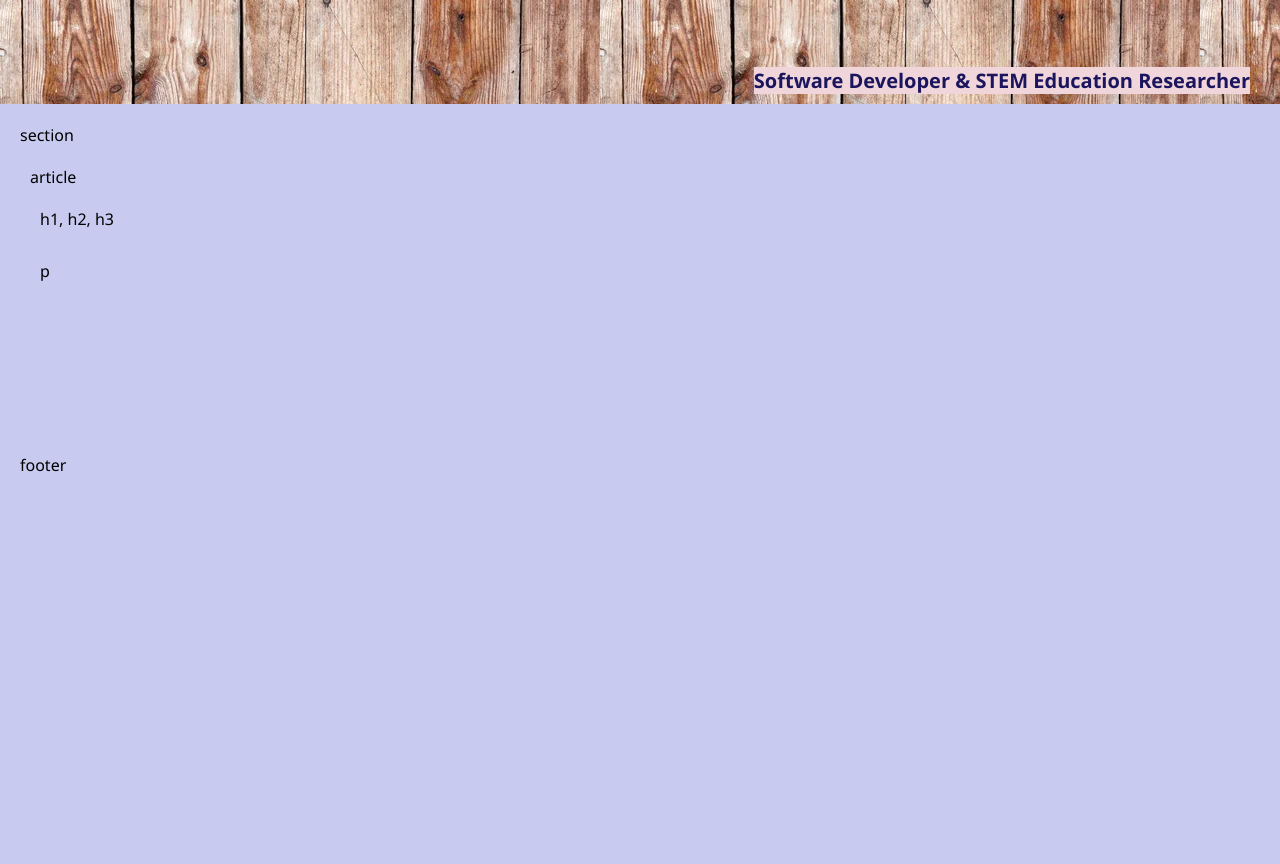
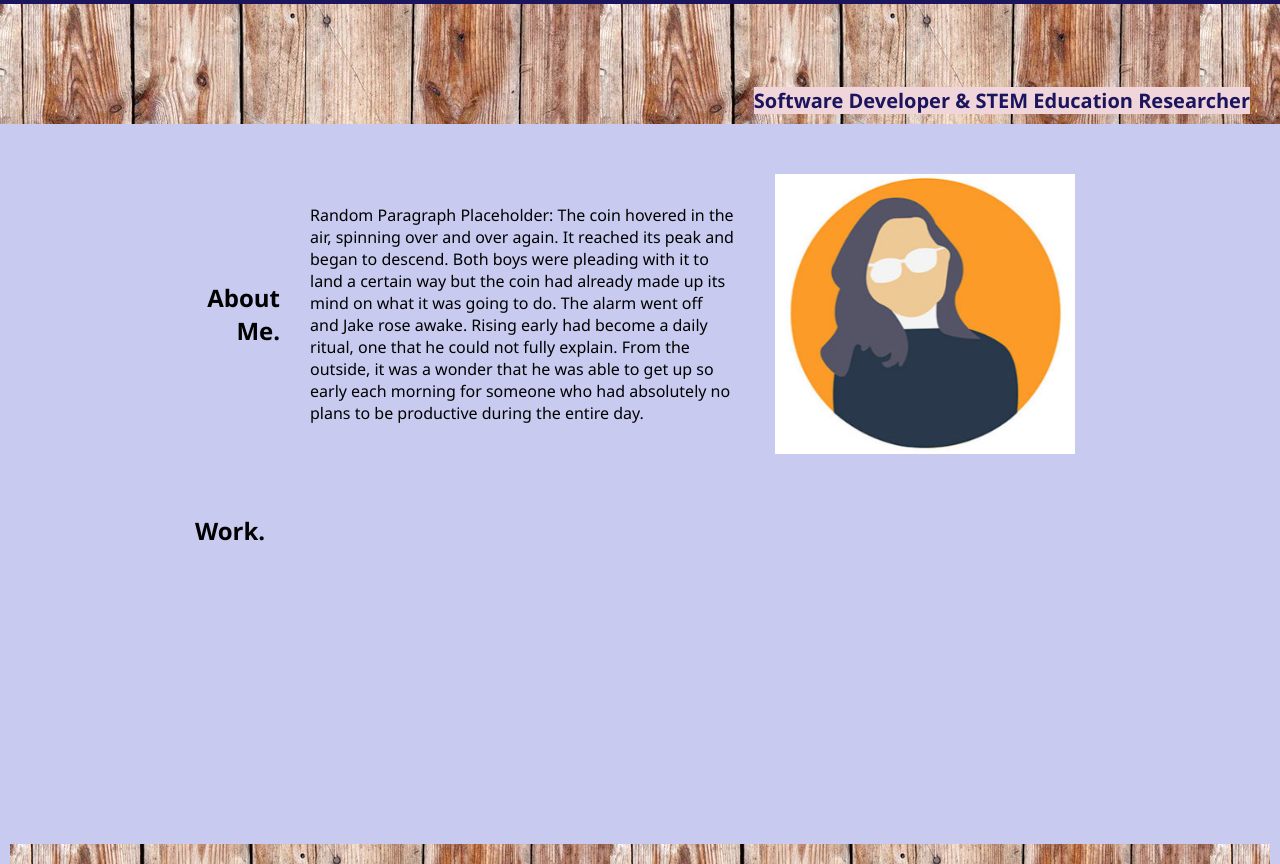
Before and after one commit to duffylaura/portfolio, a plain HTML site: page index.html in a window 1280 px wide. Shown: the part 77-941 px from the top of the page. Before the commit the page ends 800 px from the top, so only its background shows below. Drawn offline with Linux system fonts and the light colour scheme.

Commit message:
About Me section done.

```diff
--- a/assets/style.css
+++ b/assets/style.css
@@ -4,19 +4,19 @@
     --Nav-Background-Color: rgb(27, 21, 93);
     --Nav-Font-Color: rgb(240, 213, 218);
     --Body-Background-Color: rgb(200, 203, 239);
+    --Section-Border-Color: rgb(27, 21, 93);
 }
 
-/* .container {
+.container {
     padding: 20px 175px;
- } */
+ }
 
  nav {
     display: flex;
     justify-content: space-between;
     align-items: center;
     background-color: var(--Nav-Background-Color);
-    /* margin: 10px; */
-    padding: 10px;
+    padding: 20px;
     color: var(--Nav-Font-Color);
  }
 
@@ -40,7 +40,6 @@
     font-weight: bolder;
     color: var(--Large-Font-Color);
     background-image: url("./images/header-background/barn-wood-2.jpeg");
-    /*margin: 10px; */
     padding: 10px;
     height: 100px;
  }
@@ -57,31 +56,40 @@ body {
     font-family: 'Segoe UI', Tahoma, Geneva, Verdana, sans-serif;
  }
 
-.About-Me {
-
-}
-
-
-
-
-
-
-
-
-
- section {
+section {
    margin: 10px;
    padding: 10px;
    height: 300px;
  }
 
- article, article div {
-    padding: 10px;
-    margin: 10px 0 0 0;
- }
+.About-Me {
+   display: flex;
+   flex-direction: row;
+}
 
+.About-Me h1 {
+   flex: 1;
+   text-align: right;
+   align-self: center;
+}
+
+.About-Me p {
+   flex: 5;
+   align-self: center;
+   padding: 30px;
+}
+
+.About-Me img {
+   flex: 1;
+   padding: 10px;
+}
+
+.Work-Section {
+   display: flex;
+}
 
  footer {
    margin: 10px;
    padding: 10px;
+   background-image: url("./images/header-background/barn-wood-2.jpeg");
  }
--- a/index.html
+++ b/index.html
@@ -21,34 +21,27 @@
 
             <div class="container">
 
-                <div class = "About-Me">
+                <section class = "About-Me">
+                    <h1> About Me. </h1>
+                    <p>
+                        Random Paragraph Placeholder: The coin hovered in the air, spinning over and over again. It reached its peak and began to descend. Both boys were pleading with it to land a certain way but the coin had already made up its mind on what it was going to do.
+                        The alarm went off and Jake rose awake. Rising early had become a daily ritual, one that he could not fully explain. From the outside, it was a wonder that he was able to get up so early each morning for someone who had absolutely no plans to be productive during the entire day.
+                    </p>
+                    <img src= "assets/images/Woman-Professional-Avatars/Woman-Avatar-Sunglasses-Smaller.png" alt="Laura Duffy avatar.">
+                </section>
 
-
-                </div>
+                <section class="Work-Section">
+                    <h1> Work. </h1>
+                </section>
 
 
 
+             </main>
+          </div>
+          <footer>
 
-                <main>
-                <section>
-                   section
-                   <article>
-                      article
-                      <div>
-                         h1, h2, h3
-                      </div>
-                      <div>
-                         p
-                      </div>
-                   </article>
-                </section>
-
-             </main>
-             <footer>
-                footer
-             </footer>
-          </div>
-       </body>
+          </footer>
+        </body>
 
 
 
```
Also changed, not shown: assets/images/Woman-Professional-Avatars/Woman-Avatar-Blonde.jpeg (added), assets/images/Woman-Professional-Avatars/Woman-Avatar-Professional.webp (renamed from assets/images/female-professional-avatars/female-avatar-1.webp), assets/images/Woman-Professional-Avatars/Woman-Avatar-Sunglasses-BW.jpeg (added), assets/images/Woman-Professional-Avatars/Woman-Avatar-Sunglasses-Smaller.png (added), assets/images/Woman-Professional-Avatars/Woman-Avatar-Sunglasses.jpeg (added), 2 other files.
